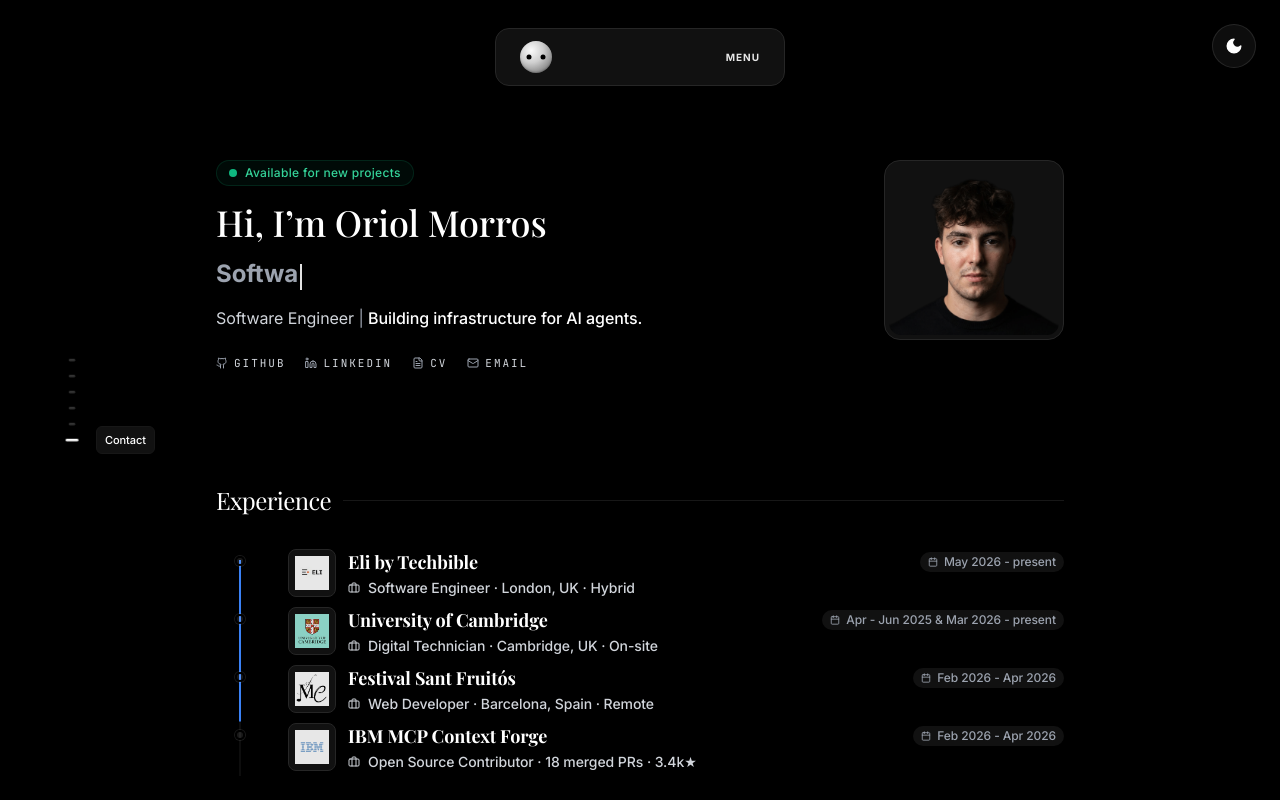
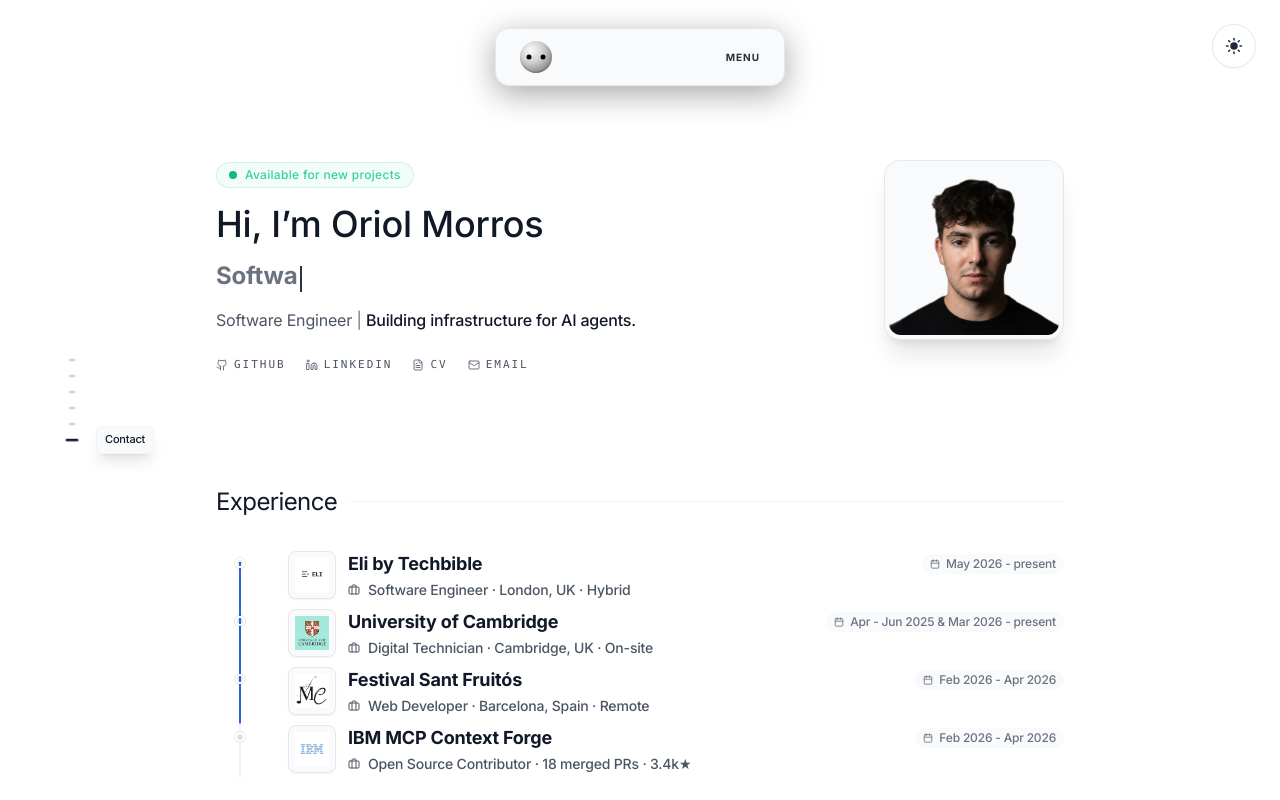
Before and after one commit to omorros/omorros.com, a Next.js app: page / in a window 1280 px wide. Shown: the top 800 px of the page. Built offline with nearby package versions, Linux system fonts and the light colour scheme.

Commit message:
Add minimal design foundation

```diff
--- a/src/app/globals.css
+++ b/src/app/globals.css
@@ -2,37 +2,29 @@
 @tailwind components;
 @tailwind utilities;
 
-/* ============================================================
-   Base palette mirrors syedsubhan.in:
-   - Light = white + gray-900 + blue-600 accent
-   - Dark  = pure black + #111 surfaces + white text + blue-500 accent
-   We use CSS vars (rgb triplets) so Tailwind alpha modifiers work,
-   AND we toggle via the `.dark` class on <html> (Tailwind native).
-   ============================================================ */
+/* Light-first gray palette in the style of samselikoff.com.
+   CSS vars as rgb triplets so Tailwind alpha modifiers work. */
 
 :root {
-  /* light defaults */
   --background: 255 255 255;
-  --background-soft: 249 250 251;        /* gray-50 */
-  --foreground: 17 24 39;                /* gray-900 */
-  --foreground-muted: 75 85 99;          /* gray-600 */
-  --foreground-faint: 107 114 128;       /* gray-500 */
-  --border: 229 231 235;                 /* gray-200 */
-  --border-soft: 243 244 246;            /* gray-100 */
-  --accent: 37 99 235;                   /* blue-600 */
-
-  --expo-out: cubic-bezier(0.16, 1, 0.3, 1);
+  --background-soft: 249 250 251;   /* gray-50 */
+  --foreground: 17 24 39;           /* gray-900 */
+  --foreground-muted: 75 85 99;     /* gray-600 */
+  --foreground-faint: 107 114 128;  /* gray-500 */
+  --border: 229 231 235;            /* gray-200 */
+  --border-soft: 243 244 246;       /* gray-100 */
+  --accent: 37 99 235;              /* blue-600 */
 }
 
 .dark {
-  --background: 0 0 0;
-  --background-soft: 17 17 17;           /* #111 - Subhan's canonical dark card */
-  --foreground: 255 255 255;
-  --foreground-muted: 209 213 219;       /* gray-300 */
-  --foreground-faint: 156 163 175;       /* gray-400 */
-  --border: 38 38 38;
-  --border-soft: 23 23 23;
-  --accent: 59 130 246;                  /* blue-500 */
+  --background: 24 24 27;           /* zinc-900 */
+  --background-soft: 39 39 42;      /* zinc-800 */
+  --foreground: 244 244 245;        /* zinc-100 */
+  --foreground-muted: 161 161 170;  /* zinc-400 */
+  --foreground-faint: 113 113 122;  /* zinc-500 */
+  --border: 63 63 70;               /* zinc-700 */
+  --border-soft: 39 39 42;          /* zinc-800 */
+  --accent: 96 165 250;             /* blue-400 */
 }
 
 * { box-sizing: border-box; }
@@ -47,17 +39,11 @@ html.dark { color-scheme: dark; }
 body {
   background: rgb(var(--background));
   color: rgb(var(--foreground));
-  font-family: var(--font-inter), system-ui, -apple-system, "Segoe UI", sans-serif;
-  font-size: 15px;
-  line-height: 1.65;
-  letter-spacing: -0.005em;
+  font-size: 17px;
+  line-height: 1.6;
+  letter-spacing: -0.011em;
   -webkit-font-smoothing: antialiased;
   text-rendering: optimizeLegibility;
-  transition: background-color 0.3s ease, color 0.3s ease;
-}
-
-h1, h2, h3, h4 {
-  font-family: var(--font-playfair), ui-serif, Georgia, serif;
 }
 
 a { color: inherit; text-decoration: none; }
@@ -67,53 +53,6 @@ a { color: inherit; text-decoration: none; }
   color: rgb(var(--foreground));
 }
 
-::-webkit-scrollbar { width: 8px; }
-::-webkit-scrollbar-track { background: transparent; }
-::-webkit-scrollbar-thumb {
-  background: rgb(var(--foreground) / 0.12);
-  border-radius: 4px;
-}
-
-/* ============================================================
-   View Transitions API - diamond clip-path reveal on theme swap.
-   Ported from syedsubhan.in.
-   ============================================================ */
-::view-transition-group(root) {
-  animation-duration: 0.7s;
-  animation-timing-function: var(--expo-out);
-}
-::view-transition-new(root) {
-  animation-name: reveal-light;
-  animation-fill-mode: both;
-  mix-blend-mode: normal;
-}
-::view-transition-old(root),
-.dark::view-transition-old(root) {
-  animation: none;
-  animation-fill-mode: both;
-  z-index: -1;
-}
-.dark::view-transition-new(root) {
-  animation-name: reveal-dark;
-  animation-fill-mode: both;
-  mix-blend-mode: normal;
-}
-@keyframes reveal-dark {
-  from { clip-path: polygon(50% -71%, -50% 71%, -50% 71%, 50% -71%); }
-  to   { clip-path: polygon(50% -71%, -50% 71%, 50% 171%, 171% 50%); }
-}
-@keyframes reveal-light {
-  from { clip-path: polygon(171% 50%, 50% 171%, 50% 171%, 171% 50%); }
-  to   { clip-path: polygon(171% 50%, 50% 171%, -50% 71%, 50% -71%); }
-}
-
-/* Shimmer text - used for "cooking more..." style accents (future) */
-@keyframes shimmer {
-  from { background-position: 200% 0; }
-  to   { background-position: -200% 0; }
-}
-.animate-shimmer { animation: shimmer 3s linear infinite; }
-
 @media (prefers-reduced-motion: reduce) {
   *, *::before, *::after {
     animation-duration: 0.01ms !important;
--- a/src/app/layout.tsx
+++ b/src/app/layout.tsx
@@ -1,37 +1,14 @@
 import type { Metadata } from 'next'
-import { Inter, Playfair_Display, JetBrains_Mono, Caveat } from 'next/font/google'
+import { Inter } from 'next/font/google'
 import { Analytics } from '@vercel/analytics/react'
 import { SpeedInsights } from '@vercel/speed-insights/next'
 import './globals.css'
 import { siteConfig } from '@/lib/constants'
-import { SmoothScrollProvider } from '@/components/ui/SmoothScrollProvider'
 
 const inter = Inter({
   subsets: ['latin'],
   weight: ['400', '500', '600', '700'],
   variable: '--font-inter',
-  display: 'swap',
-})
-
-const playfair = Playfair_Display({
-  subsets: ['latin'],
-  weight: ['400', '500', '600', '700'],
-  style: ['normal', 'italic'],
-  variable: '--font-playfair',
-  display: 'swap',
-})
-
-const jetbrains = JetBrains_Mono({
-  subsets: ['latin'],
-  weight: ['400', '500'],
-  variable: '--font-jetbrains',
-  display: 'swap',
-})
-
-const caveat = Caveat({
-  subsets: ['latin'],
-  weight: ['400', '500', '600', '700'],
-  variable: '--font-caveat',
   display: 'swap',
 })
 
@@ -45,7 +22,7 @@ const jsonLd = {
   jobTitle: 'Software Engineer',
   address: {
     '@type': 'PostalAddress',
-    addressLocality: 'Cambridge',
+    addressLocality: 'London',
     addressCountry: 'UK',
   },
 }
@@ -61,8 +38,7 @@ export const metadata: Metadata = {
     'Software Engineer',
     'AI Engineer',
     'Developer',
-    'Cambridge',
-    'ARU',
+    'London',
     'AI',
     'Machine Learning',
     'Full Stack',
@@ -110,9 +86,8 @@ export const metadata: Metadata = {
   },
 }
 
-// Apply theme class on <html> before paint to avoid flash.
-// Default (and design lock) = dark.
-const themeInitScript = `(function(){try{var t=localStorage.getItem('theme');if(t==='light'){document.documentElement.classList.remove('dark');}else{document.documentElement.classList.add('dark');}}catch(e){document.documentElement.classList.add('dark');}})();`
+// Apply saved theme before paint. Default is light.
+const themeInitScript = `(function(){try{if(localStorage.getItem('theme')==='dark'){document.documentElement.classList.add('dark')}}catch(e){}})();`
 
 export default function RootLayout({
   children,
@@ -120,18 +95,14 @@ export default function RootLayout({
   children: React.ReactNode
 }) {
   return (
-    <html
-      lang="en"
-      className={`dark ${inter.variable} ${playfair.variable} ${jetbrains.variable} ${caveat.variable}`}
-      suppressHydrationWarning
-    >
-      <body className="font-sans antialiased bg-background text-foreground selection:bg-accent/20">
+    <html lang="en" className={inter.variable} suppressHydrationWarning>
+      <body className="font-sans antialiased bg-background text-foreground">
         <script dangerouslySetInnerHTML={{ __html: themeInitScript }} />
         <script
           type="application/ld+json"
           dangerouslySetInnerHTML={{ __html: JSON.stringify(jsonLd) }}
         />
-        <SmoothScrollProvider>{children}</SmoothScrollProvider>
+        {children}
         <Analytics />
         <SpeedInsights />
       </body>
--- a/src/lib/constants.ts
+++ b/src/lib/constants.ts
@@ -1,9 +1,9 @@
 export const siteConfig = {
   name: 'Oriol Morros Vilaseca',
-  subtitle: 'Software Engineer · London / Cambridge, UK',
+  subtitle: 'Software Engineer · London, UK',
   title: 'Oriol Morros Vilaseca | Software Engineer',
   description:
-    'Software Engineer building infrastructure for AI agents. Currently at Eli by Techbible (London) and finishing a BSc at ARU Cambridge (predicted First-Class Honours).',
+    'Software engineer in London. I build infrastructure for AI agents at Eli by Techbible. BSc Software Engineering from ARU Cambridge, First Class Honours.',
   url: 'https://omorros.com',
   links: {
     github: 'https://github.com/omorros',
--- a/tailwind.config.ts
+++ b/tailwind.config.ts
@@ -28,13 +28,10 @@ const config: Config = {
         },
       },
       fontFamily: {
-        display: ['var(--font-playfair)', 'ui-serif', 'Georgia', 'serif'],
         sans: ['var(--font-inter)', 'ui-sans-serif', 'system-ui', 'sans-serif'],
-        mono: ['var(--font-jetbrains)', 'ui-monospace', 'monospace'],
-        handwriting: ['var(--font-caveat)', 'cursive'],
       },
-      transitionTimingFunction: {
-        'expo-out': 'cubic-bezier(0.16, 1, 0.3, 1)',
+      maxWidth: {
+        measure: '34em',
       },
     },
   },
```
